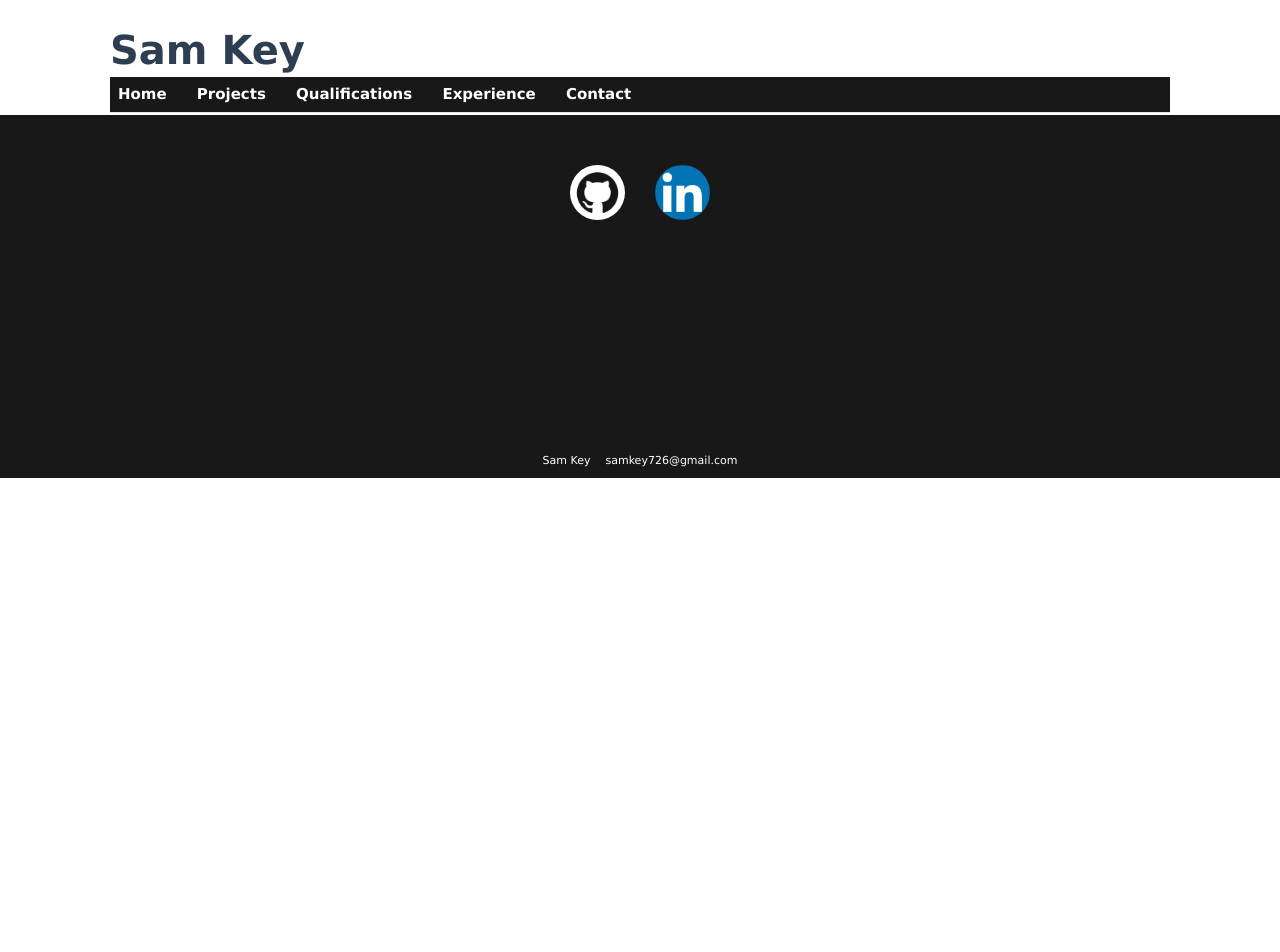
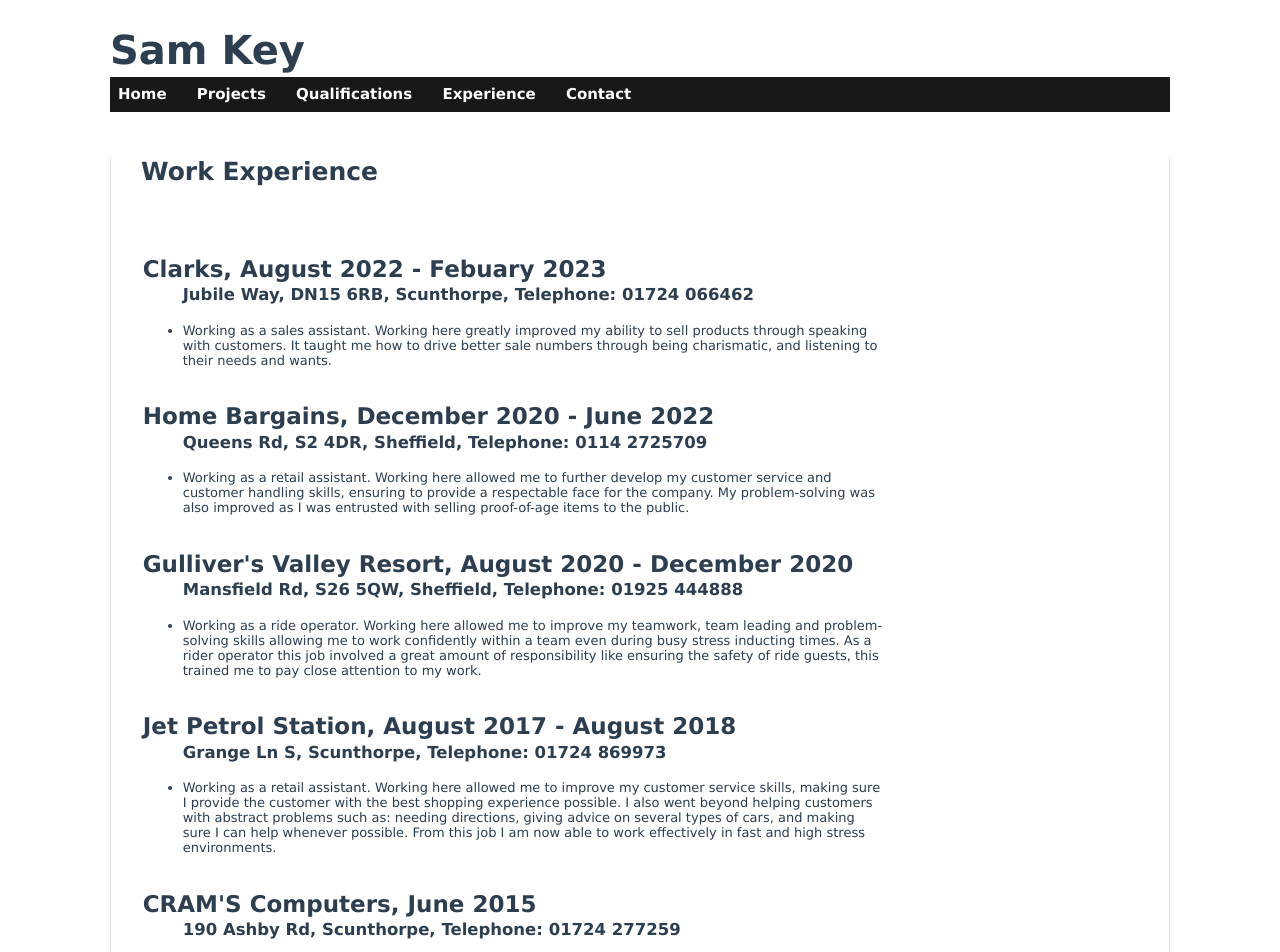
Before and after one commit to samlkey/Portfolio, a Vue app: page /experience in a window 1280 px wide. Shown: the top 952 px of the page. Before the commit the page ends 800 px from the top, so only its background shows below. Built offline with nearby package versions, Linux system fonts and the light colour scheme.

Commit message:
experience

```diff
--- a/src/components/Contact.vue
+++ b/src/components/Contact.vue
@@ -1,16 +1,17 @@
 <template>
-    <h1> Consider taking a copy of my CV</h1>
+    <h1> Consider Taking a Copy of my CV</h1>
+    <a href="../files/CV.pdf" target="_blank" download>Yesyes</a>
     <div class="contact">
         <h1>Get in Touch</h1>
-        <p></p>
-        For inquires please contact me below. I am looking forward to hearing from you!
-
+        <p>
+        It would be a pleasure if you could consider me for any upcoming opportunities. For inquires please contact me below. I am looking forward to hearing from you!
+        </p>
 
         <form action="/action_page.php">
-            <input type="email" id="email" name="email" size="35" maxlength="35" placeholder="Email"><br><br>
-            <input type="text" id="name" name="name" size="35" maxlength="40" placeholder="Name"><br><br>
+            <input type="email" id="email" name="email" size="45" maxlength="35" placeholder="Email"><br><br>
+            <input type="text" id="name" name="name" size="45" maxlength="40" placeholder="Name"><br><br>
             <textarea rows="10" cols="40" placeholder="Message" maxlength="500"></textarea><br><br>
-            <input type="submit" value="Submit">
+            <input type="submit" class="submit" value="Submit">
         </form>
 
     </div>
@@ -21,6 +22,13 @@
     margin-top: 80px;
     text-align: center;
     margin-bottom: 80px;
+
+}
+
+.contact p {
+    width: 350px;
+    margin-left: 33%;
+    font-size: 15px;
 }
 
 .contact form {
@@ -35,6 +43,16 @@
     resize: none;
     font-family: Verdana,Arial;
     font-size: 12px;
+    width: 292px;
+}
+
+.contact h1 {
+    font-size: 30px;
+}
+
+.submit {
+    font-size: 15px;
+    border: 1px solid silver;
 }
 
 </style>
--- /dev/null
+++ b/src/components/Experience.vue
@@ -0,0 +1,103 @@
+<template>
+    <h1 class="title">Work Experience</h1>
+    <div class="exp">
+        <h1>Clarks, August 2022 - Febuary 2023</h1>
+        <ul>
+
+                <h2>Jubile Way, DN15 6RB, Scunthorpe, Telephone: 01724 066462</h2>
+
+            <li>
+                Working as a sales assistant. Working here greatly improved my ability to sell products through speaking with
+                customers. It taught me how to drive better sale numbers through being charismatic, and listening to their needs
+                and wants.
+            </li>
+        </ul>
+
+
+        <h1>Home Bargains, December 2020 - June 2022</h1>
+        <ul>
+            <h2>
+                Queens Rd, S2 4DR, Sheffield, Telephone: 0114 2725709
+            </h2>
+            <li>
+                Working as a retail assistant. Working here allowed me to further develop my customer service and customer
+                handling skills, ensuring to provide a respectable face for the company. My problem-solving was also improved as I
+                was entrusted with selling proof-of-age items to the public.
+            </li>
+        </ul>
+
+        <h1>Gulliver's Valley Resort, August 2020 - December 2020</h1>
+        <ul>
+            <h2>
+                Mansfield Rd, S26 5QW, Sheffield, Telephone: 01925 444888
+            </h2>
+            <li>
+                Working as a ride operator. Working here allowed me to improve my teamwork, team leading and problem-solving
+                skills allowing me to work confidently within a team even during busy stress inducting times. As a rider operator this
+                job involved a great amount of responsibility like ensuring the safety of ride guests, this trained me to pay close
+                attention to my work.
+            </li>
+        </ul>
+
+        <h1>Jet Petrol Station, August 2017 - August 2018</h1>
+        <ul>
+            <h2>
+                Grange Ln S, Scunthorpe, Telephone: 01724 869973
+            </h2>
+            <li>
+                Working as a retail assistant. Working here allowed me to improve my customer service skills, making sure I provide
+                the customer with the best shopping experience possible. I also went beyond helping customers with abstract
+                problems such as: needing directions, giving advice on several types of cars, and making sure I can help whenever
+                possible. From this job I am now able to work effectively in fast and high stress environments.
+            </li>
+        </ul>
+
+        <h1>CRAM'S Computers, June 2015</h1>
+        <ul>
+            <h2>
+                190 Ashby Rd, Scunthorpe, Telephone: 01724 277259
+            </h2>
+            <li>
+                Working as an IT assistant. Working here involved fixing and trouble-shooting different PCs and computing
+                equipment such as; printers, scanners, etc. This developed my customer service skills and problem-solving skills as I
+                had to fix issues described by customers. I was able to fix PCs in an efficient and organized manner to ensure all the
+                days jobs were completed.
+            </li>
+        </ul>
+
+
+    </div>
+</template>
+
+
+<style>
+.exp {
+    margin-left: 3%;
+    margin-bottom: 100px;
+}
+
+.exp li {
+    font-size: 13px;
+    padding-top: 5px;
+    width: 700px;
+}
+
+.title {
+    margin-bottom: 50px;
+    margin-left: 30px;
+    margin-top: 45px;
+    font-size: 25px;
+}
+
+.exp h1 {
+    font-size: 23px;
+    padding-top: 20px;
+}
+
+.exp h2 {
+    margin-top: -12px;
+}
+
+
+
+</style>
--- a/src/components/Footer.vue
+++ b/src/components/Footer.vue
@@ -11,6 +11,7 @@
         <div class="bottom-tag">
             <p>Sam Key</p>
             <p>samkey726@gmail.com</p>
+            <a href="/contact">Contact Me!</a>
         </div>
 
     </div>
@@ -43,11 +44,16 @@
 
 
 .bottom-tag{
-    padding-top: 220px;
+    padding-top: 105px;
     display: flex;
-    gap: 15px;
+    gap: 25px;
     align-items: center;
     justify-content: center;
+    padding-left: 20px;
+}
+
+.bottom-tag a {
+    color: white;
 }
 
 
--- a/src/components/Header.vue
+++ b/src/components/Header.vue
@@ -7,24 +7,34 @@
 <div class="header">
     <div class="menu">
         <a v-on:click="Home()">Home</a>
-        <a v-on:click="Home()">Projects</a>
-        <a v-on:click="Home()">Qualifications</a>
-        <a v-on:click="Home()">Experience</a>
+        <a v-on:click="Projects()">Projects</a>
+        <a v-on:click="Qualifications()">Qualifications</a>
+        <a v-on:click="Experience()">Experience</a>
         <a v-on:click="Contact()">Contact</a>
     </div>
 </div>
 </template>
 
 <script>
+
 export default{
     name: 'Header',
     methods : {
         Home: function(){
           this.$router.push('/')
         },
+        Projects: function(){
+          alert("not yet implemented")
+        },
+        Qualifications: function(){
+          alert("not yet implemented")
+        },
+        Experience: function(){
+          this.$router.push('/experience')
+        },
         Contact : function(){
           this.$router.push('/contact')
-        }
+        },
     }
 }
 </script>
--- a/src/components/Home.vue
+++ b/src/components/Home.vue
@@ -201,10 +201,12 @@
 
 
 <style>
+
 .choice-wrapper {
     font-size: 15px;
     text-align: left;
     margin-top: 35px;
+    margin-bottom: 80px;
 }
 
 .choice-wrapper li {
--- a/src/router/index.js
+++ b/src/router/index.js
@@ -1,6 +1,7 @@
 import { createRouter, createWebHistory } from 'vue-router'
 import Home from '../components/Home.vue'
 import Contact from '../components/Contact.vue'
+import Experience from '../components/Experience.vue'
 
 const routes = [
   {
@@ -13,6 +14,11 @@
     path: "/contact",
     name: 'contact',
     component: Contact
+  },
+  {
+    path: "/experience",
+    name: 'experience',
+    component: Experience
   }
   //{
     //path: '/about',
```
Also changed, not shown: src/assets/logo.png, 1 other file (tests, documents, lock files or other folders).
